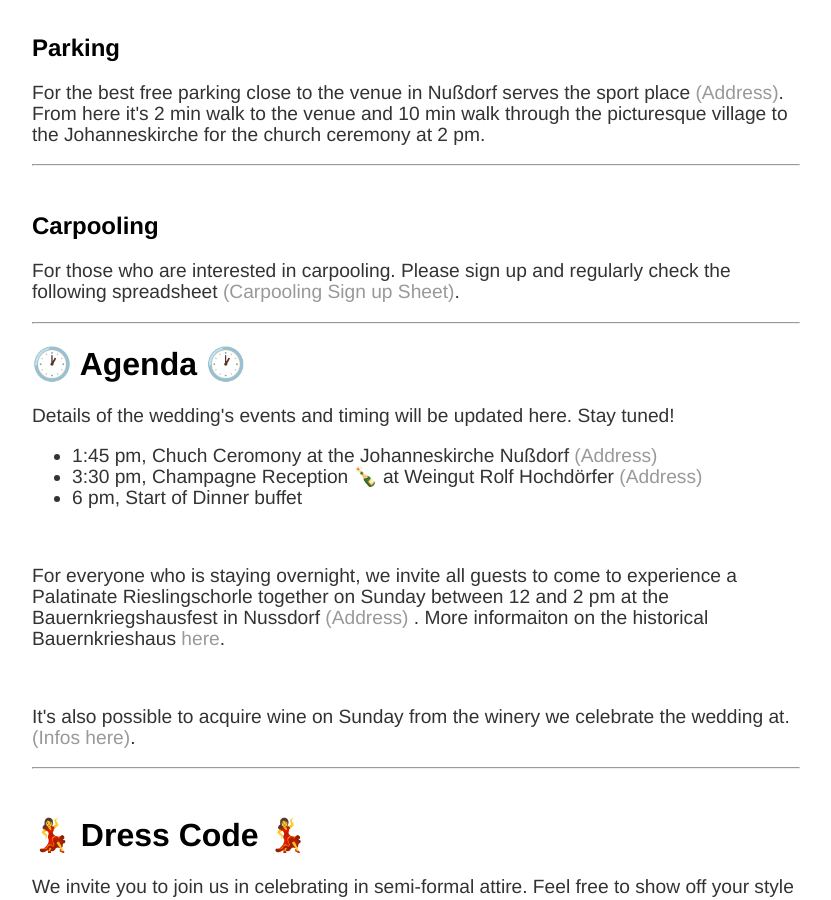
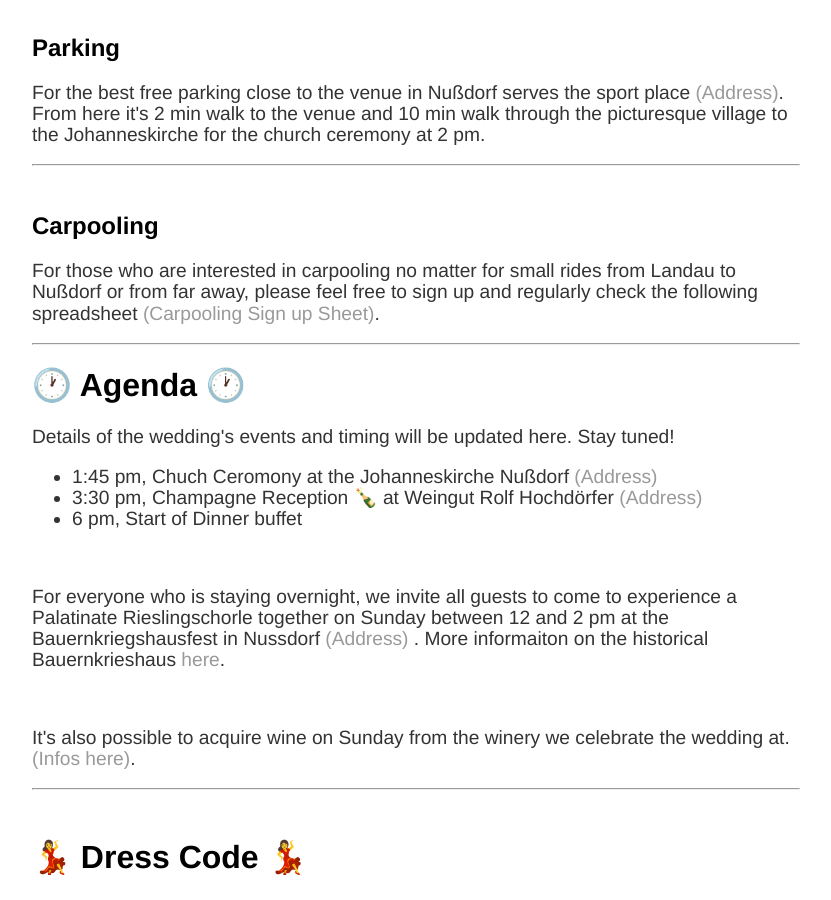
Before and after one commit to twambsganss/twambsganss.github.io, a Jekyll site: the page built from index.html, in a window 1280 px wide and 900 px high, scrolled down 1724 px. Shown: the whole window, without its empty margins (224-1055 px from the left). Built offline with Jekyll 4.4.1, drawn with Linux system fonts in a browser that asks for light colours.

Commit message:
Update index.html

```diff
--- a/index.html
+++ b/index.html
@@ -41,7 +41,7 @@ title: 2023 Jin-Ah & Thiemo
 </br>
 <h2> Carpooling </h2>
 
-  <p> For those who are interested in carpooling. Please sign up and regularly check the following spreadsheet <a href="https://docs.google.com/spreadsheets/d/1NHWEei0p4Mftqzsc6xcemzH_7k-X4eQTifE-_0GusJQ/edit?usp=sharing"> (Carpooling Sign up Sheet)</a>. </p>
+  <p> For those who are interested in carpooling no matter for small rides from Landau to Nußdorf or from far away, please feel free to sign up and regularly check the following spreadsheet <a href="https://docs.google.com/spreadsheets/d/1NHWEei0p4Mftqzsc6xcemzH_7k-X4eQTifE-_0GusJQ/edit?usp=sharing"> (Carpooling Sign up Sheet)</a>. </p>
 
  <hr>
 
```
